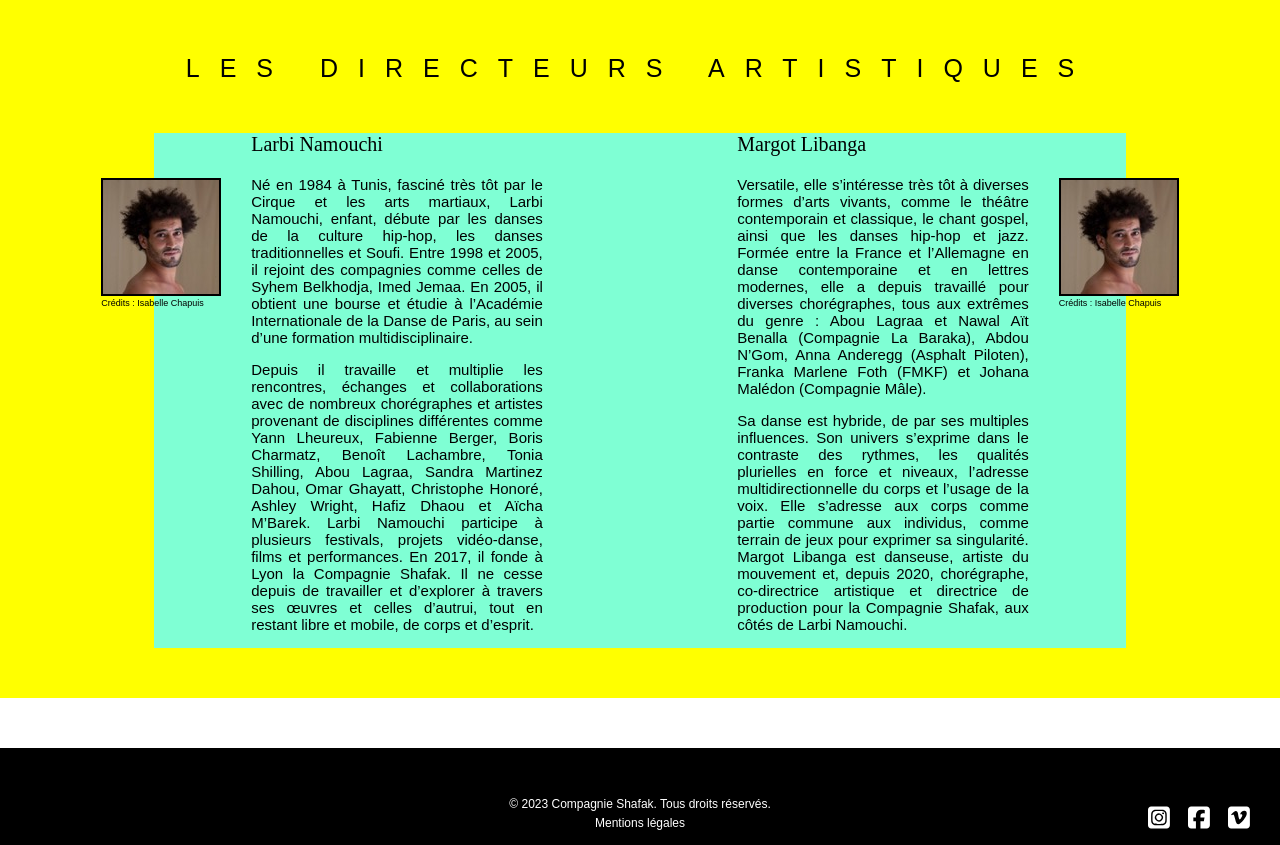
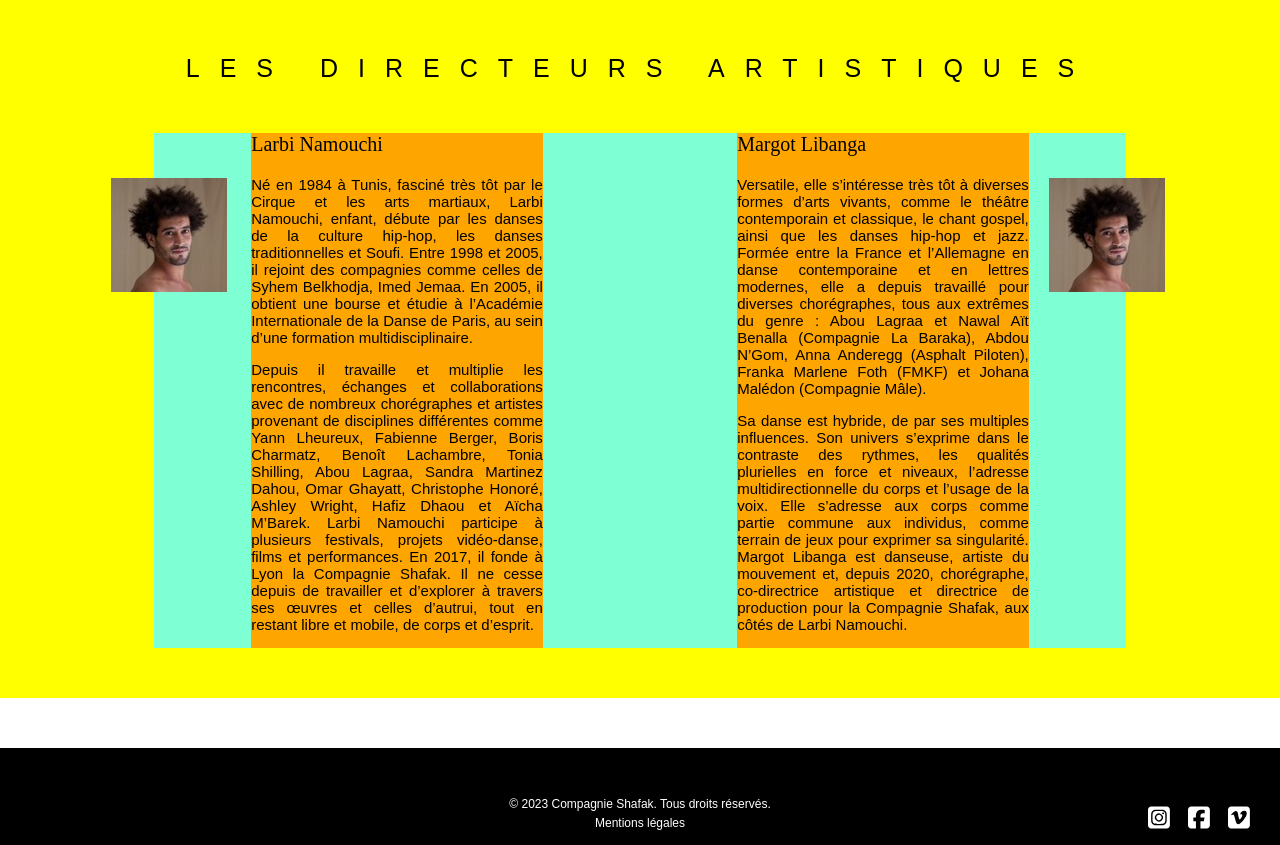
Before and after one commit to MarianneB08/Shafak-Project, a React (Create React App) app in the folder frontend/: page /company in a window 1280 px wide. Shown: the part 680-1525 px from the top of the page. Built offline with nearby package versions, Linux system fonts and the light colour scheme.

Commit message:
Ajout d'un hover sur les photos de la section 'Directeurs artistiques' pour afficher les crédits photo

```diff
--- a/frontend/src/Pages/Company.js
+++ b/frontend/src/Pages/Company.js
@@ -42,9 +42,13 @@ const Company = () => {
         <div className={styles.sectionsContainer}>
           <section className={styles.larbiSection}>
             <h3>Larbi Namouchi</h3>
-            <div className={styles.picture}>
-              <img src={PhotoLarbi} alt="Larbi Namouchi chorégraphe" />
-              <p>Crédits : Isabelle Chapuis</p>
+            <div className={styles.pictureContainer}>
+              <div className={styles.img}>
+                <img src={PhotoLarbi} alt="Larbi Namouchi chorégraphe" />
+              </div>
+              <div className={styles.legals}>
+                <p>Crédits : Isabelle Chapuis</p>
+              </div>
             </div>
             <p>
               Né en 1984 à Tunis, fasciné très tôt par le Cirque et les arts
@@ -70,9 +74,13 @@ const Company = () => {
           </section>
           <section className={styles.margotSection}>
             <h3>Margot Libanga</h3>
-            <div className={styles.picture}>
-              <img src={PhotoLarbi} alt="Larbi Namouchi chorégraphe" />
-              <p>Crédits : Isabelle Chapuis</p>
+            <div className={styles.pictureContainer}>
+              <div className={styles.img}>
+                <img src={PhotoLarbi} alt="Larbi Namouchi chorégraphe" />
+              </div>
+              <div className={styles.legals}>
+                <p>Crédits : Isabelle Chapuis</p>
+              </div>
             </div>
             <p>
               Versatile, elle s’intéresse très tôt à diverses formes d’arts
--- a/frontend/src/Pages/Company.module.scss
+++ b/frontend/src/Pages/Company.module.scss
@@ -57,6 +57,7 @@
       margin: 0 auto;
       .larbiSection,
       .margotSection {
+        background-color: orange;
         width: 30%;
         position: relative;
         h3 {
@@ -72,28 +73,62 @@
         }
       }
       .larbiSection {
-        .picture {
+        position: relative;
+        .pictureContainer {
           position: absolute;
+          width: 12rem;
+          height: 12rem;
           top: 4.5rem;
-          left: -15rem;
-          img {
-            border: 2px solid globals.$color-1;
+          left: -14rem;
+          .legals {
+            position: absolute;
+            top: 0;
+            left: 0;
+            width: 11.5rem;
+            height: 11.5rem;
+            background-color: rgba(0, 0, 0, 0.6);
+            display: flex;
+            justify-content: center;
+            align-items: flex-end;
+            visibility: hidden;
+            cursor: pointer;
+            p {
+              font-size: 0.9rem;
+              color: globals.$color-2;
+            }
           }
-          p {
-            font-size: 0.9rem;
+          &:hover .legals {
+            visibility: visible;
           }
         }
       }
       .margotSection {
-        .picture {
+        position: relative;
+        .pictureContainer {
           position: absolute;
+          width: 12rem;
+          height: 12rem;
           top: 4.5rem;
-          right: -15rem;
-          img {
-            border: 2px solid globals.$color-1;
+          right: -14rem;
+          .legals {
+            position: absolute;
+            top: 0;
+            left: 0;
+            width: 11.5rem;
+            height: 11.5rem;
+            background-color: rgba(0, 0, 0, 0.6);
+            display: flex;
+            justify-content: center;
+            align-items: flex-end;
+            visibility: hidden;
+            cursor: pointer;
+            p {
+              font-size: 0.9rem;
+              color: globals.$color-2;
+            }
           }
-          p {
-            font-size: 0.9rem;
+          &:hover .legals {
+            visibility: visible;
           }
         }
       }
```
